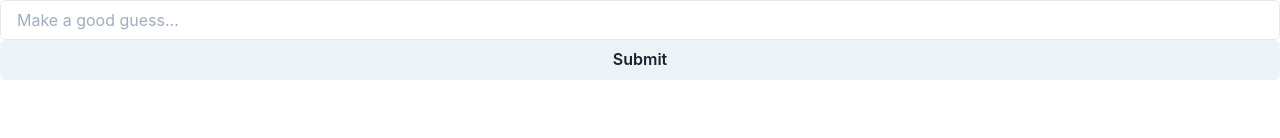
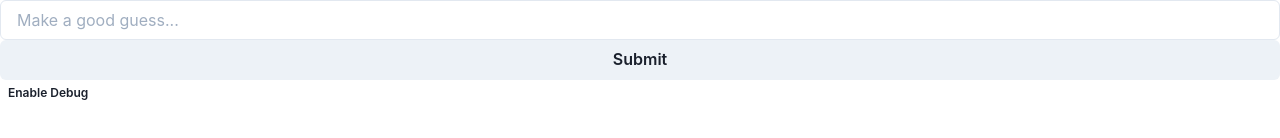
Before and after one commit to bmviniciuss/image-word-guesser, a Next.js app: page /game in a window 1280 px wide. Shown: the part 386-524 px from the top of the page. Built offline with nearby package versions, Linux system fonts and the light colour scheme.

Commit message:
feat: add debug

```diff
--- a/components/Game/GameForm.tsx
+++ b/components/Game/GameForm.tsx
@@ -22,6 +22,7 @@ type FormData = {
 }
 
 export function GameForm({ image, refetch }: Props) {
+  const [isDebugEnable, setIsDebugEnable] = React.useState(false)
   const [success, setSuccess] = React.useState<undefined | boolean>(undefined)
   const game = useGameLogic(image)
   const form = useForm<FormData>();
@@ -45,6 +46,7 @@ export function GameForm({ image, refetch }: Props) {
   }
 
   return (
+    <>
       <div className="flex flex-col bg-white rounded shadow-lg p-4 px-4">
         <div className="text-gray-700 mb-5">
           <h2 className="text-2xl font-semibold">Guess the words</h2>
@@ -93,10 +95,24 @@ export function GameForm({ image, refetch }: Props) {
               </div>
             )}
           </div>
-
         </div>
 
 
+
       </div>
+      <div className="mt-2">
+        <Button variant="ghost" size="xs" onClick={() => setIsDebugEnable(!isDebugEnable)}>
+          {isDebugEnable ? "Disable debug" : "Enable Debug"}
+        </Button>
+        {isDebugEnable && (
+          <div className="text-sm">
+            <p>Image id: {image.id}</p>
+            <p>Image Words: [ {image.generatedFrom.join(', ')} ]</p>
+          </div>
+        )}
+      </div>
+
+    </>
+
   )
 }
--- a/components/Game/index.tsx
+++ b/components/Game/index.tsx
@@ -1,8 +1,8 @@
+import React from "react"
+
 import { useImage } from "../../src/hooks/useImage"
-import React from "react";
 import { LoadingState } from "./LoadingState";
 import { GameForm } from "./GameForm";
-
 
 export function Game() {
   const image = useImage('image')
--- a/pages/game.tsx
+++ b/pages/game.tsx
@@ -4,8 +4,6 @@ import React from 'react'
 import { Game } from '../components/Game'
 
 const Home: NextPage = () => {
-  const [gameOn, setGameOn] = React.useState<boolean>(false)
-
   return (
     <div className="bg-gray-100 min-h-screen">
       <Head>
```
Lines whose indentation alone changed are shown as unchanged.
